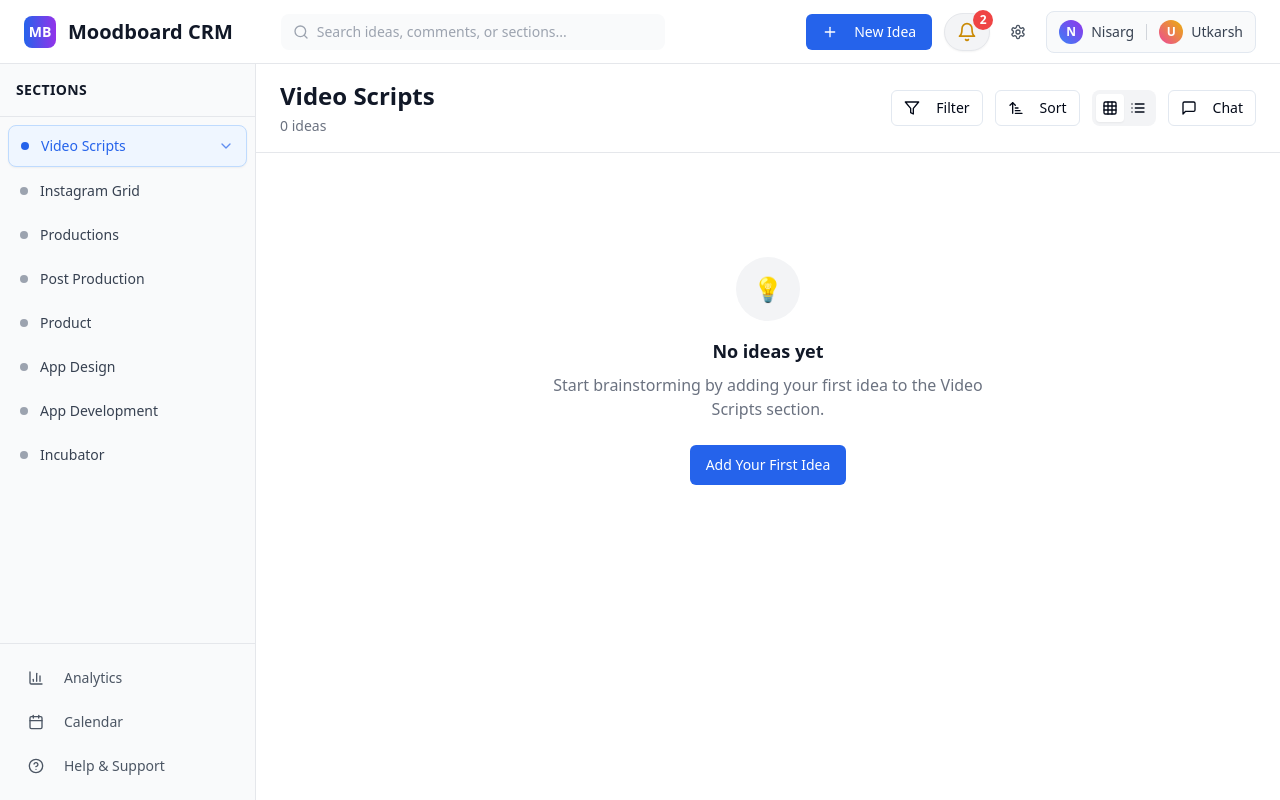
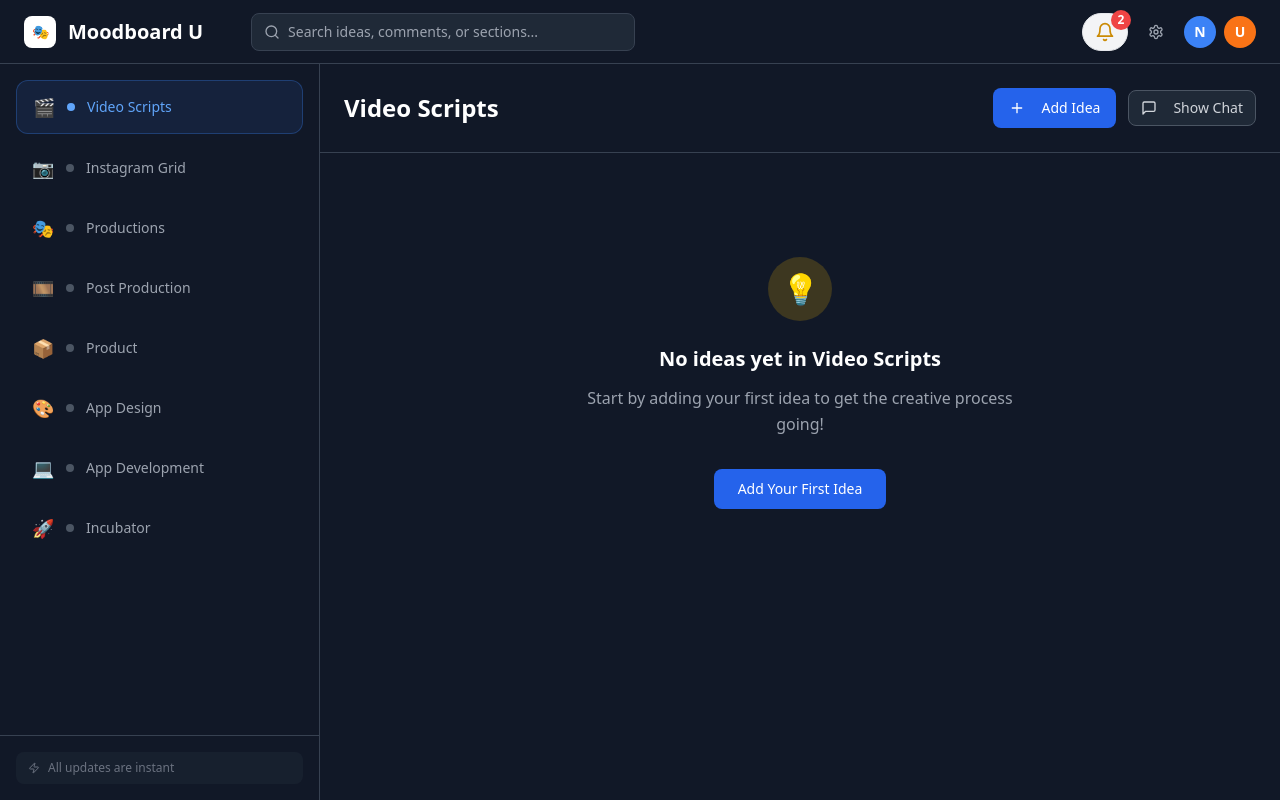
Before and after one commit to 1240-MUITP/mood-hive-collaborate, a React (Vite) app: page / in a window 1280 px wide. Built offline with nearby package versions, Linux system fonts and the light colour scheme.

Commit message:
Refactor: UI improvements based on inspiration
Updated the UI based on the provided inspiration.

```diff
--- a/src/components/CRMHeader.tsx
+++ b/src/components/CRMHeader.tsx
@@ -1,5 +1,5 @@
 
-import { Search, Plus, Bell, Settings, User } from "lucide-react";
+import { Search, Plus, Bell, Settings } from "lucide-react";
 import { Button } from "@/components/ui/button";
 import NotificationDropdown from "./NotificationDropdown";
 
@@ -9,53 +9,38 @@ interface CRMHeaderProps {
 
 export default function CRMHeader({ onAddIdea }: CRMHeaderProps) {
   return (
-    <header className="h-16 bg-white border-b border-gray-200 px-6 flex items-center justify-between shadow-sm">
+    <header className="h-16 bg-gray-900 border-b border-gray-700 px-6 flex items-center justify-between">
       <div className="flex items-center gap-4">
         <div className="flex items-center gap-3">
-          <div className="w-8 h-8 bg-gradient-to-r from-blue-600 to-purple-600 rounded-lg flex items-center justify-center">
-            <span className="text-white font-bold text-sm">MB</span>
+          <div className="w-8 h-8 bg-white rounded-lg flex items-center justify-center">
+            <span className="text-gray-900 font-bold text-sm">🎭</span>
           </div>
-          <h1 className="text-xl font-semibold text-gray-900">Moodboard CRM</h1>
+          <h1 className="text-xl font-semibold text-white">Moodboard U</h1>
         </div>
 
-        <div className="hidden md:flex items-center bg-gray-50 rounded-lg px-3 py-2 w-96 ml-8">
+        <div className="hidden md:flex items-center bg-gray-800 rounded-lg px-3 py-2 w-96 ml-8 border border-gray-700">
           <Search className="w-4 h-4 text-gray-400 mr-2" />
           <input
             type="text"
             placeholder="Search ideas, comments, or sections..."
-            className="bg-transparent border-0 outline-none flex-1 text-sm text-gray-700 placeholder-gray-400"
+            className="bg-transparent border-0 outline-none flex-1 text-sm text-gray-200 placeholder-gray-400"
           />
         </div>
       </div>
 
       <div className="flex items-center gap-3">
-        <Button
-          onClick={onAddIdea}
-          className="bg-blue-600 hover:bg-blue-700 text-white px-4 py-2 h-9"
-        >
-          <Plus className="w-4 h-4 mr-2" />
-          New Idea
+        <NotificationDropdown />
+
+        <Button variant="ghost" size="sm" className="p-2 text-gray-400 hover:text-gray-200 hover:bg-gray-800">
+          <Settings className="w-4 h-4" />
         </Button>
 
-        <NotificationDropdown />
-
-        <Button variant="ghost" size="sm" className="p-2">
-          <Settings className="w-4 h-4 text-gray-600" />
-        </Button>
-
-        <div className="flex items-center gap-2 bg-gray-50 px-3 py-2 rounded-lg border">
-          <div className="flex items-center gap-2">
-            <div className="w-6 h-6 bg-gradient-to-tr from-blue-500 to-purple-600 rounded-full flex items-center justify-center font-bold text-white text-xs">
-              N
-            </div>
-            <span className="text-sm font-medium text-gray-700">Nisarg</span>
+        <div className="flex items-center gap-2">
+          <div className="w-8 h-8 bg-blue-500 rounded-full flex items-center justify-center font-bold text-white text-sm">
+            N
           </div>
-          <div className="w-px h-4 bg-gray-300 mx-1" />
-          <div className="flex items-center gap-2">
-            <div className="w-6 h-6 bg-gradient-to-tr from-pink-500 to-yellow-500 rounded-full flex items-center justify-center font-bold text-white text-xs">
-              U
-            </div>
-            <span className="text-sm font-medium text-gray-700">Utkarsh</span>
+          <div className="w-8 h-8 bg-orange-500 rounded-full flex items-center justify-center font-bold text-white text-sm">
+            U
           </div>
         </div>
       </div>
--- a/src/components/CRMMainContent.tsx
+++ b/src/components/CRMMainContent.tsx
@@ -1,6 +1,6 @@
 
 import { useState } from "react";
-import { MessageSquare, Grid3X3, List, Filter, SortAsc } from "lucide-react";
+import { MessageSquare, Grid3X3, List, Filter, SortAsc, Plus } from "lucide-react";
 import { Button } from "@/components/ui/button";
 import MoodboardCard, { CardData } from "./MoodboardCard";
 import SectionChatPanel from "./SectionChatPanel";
@@ -28,53 +28,31 @@ export default function CRMMainContent({
   const [viewMode, setViewMode] = useState<'grid' | 'list'>('grid');
 
   return (
-    <div className="flex-1 flex flex-col bg-white relative">
+    <div className="flex-1 flex flex-col bg-gray-900 relative">
       {/* Section Header */}
-      <div className="border-b border-gray-200 px-6 py-4">
+      <div className="border-b border-gray-700 px-6 py-6">
         <div className="flex items-center justify-between">
           <div className="flex items-center gap-4">
-            <div>
-              <h1 className="text-2xl font-semibold text-gray-900">{section}</h1>
-              <p className="text-sm text-gray-500 mt-1">
-                {cards.length} {cards.length === 1 ? 'idea' : 'ideas'}
-              </p>
-            </div>
+            <h1 className="text-2xl font-semibold text-white">{section}</h1>
           </div>
 
           <div className="flex items-center gap-3">
-            <Button variant="outline" size="sm">
-              <Filter className="w-4 h-4 mr-2" />
-              Filter
+            <Button
+              onClick={onAddIdea}
+              className="bg-blue-600 hover:bg-blue-700 text-white px-4 py-2 h-10 rounded-lg"
+            >
+              <Plus className="w-4 h-4 mr-2" />
+              Add Idea
             </Button>
 
-            <Button variant="outline" size="sm">
-              <SortAsc className="w-4 h-4 mr-2" />
-              Sort
-            </Button>
-
-            <div className="flex bg-gray-100 rounded-lg p-1">
-              <button
-                onClick={() => setViewMode('grid')}
-                className={`p-1.5 rounded ${viewMode === 'grid' ? 'bg-white shadow-sm' : 'hover:bg-gray-200'}`}
-              >
-                <Grid3X3 className="w-4 h-4" />
-              </button>
-              <button
-                onClick={() => setViewMode('list')}
-                className={`p-1.5 rounded ${viewMode === 'list' ? 'bg-white shadow-sm' : 'hover:bg-gray-200'}`}
-              >
-                <List className="w-4 h-4" />
-              </button>
-            </div>
-
             <Button
-              variant={chatOpen ? "default" : "outline"}
+              variant="outline"
               size="sm"
               onClick={() => setChatOpen(!chatOpen)}
-              className={chatOpen ? "bg-blue-600 text-white" : ""}
+              className={`${chatOpen ? "bg-gray-700 text-white border-gray-600" : "bg-gray-800 text-gray-300 border-gray-600 hover:bg-gray-700"} rounded-lg`}
             >
               <MessageSquare className="w-4 h-4 mr-2" />
-              Chat
+              Show Chat
             </Button>
           </div>
         </div>
@@ -85,14 +63,17 @@ export default function CRMMainContent({
         <div className={`flex-1 p-6 ${chatOpen ? 'pr-0' : ''}`}>
           {cards.length === 0 ? (
             <div className="flex flex-col items-center justify-center py-20 text-center">
-              <div className="w-16 h-16 bg-gray-100 rounded-full flex items-center justify-center mb-4">
-                <span className="text-2xl">💡</span>
+              <div className="w-16 h-16 bg-yellow-500/20 rounded-full flex items-center justify-center mb-6">
+                <span className="text-3xl">💡</span>
               </div>
-              <h3 className="text-lg font-semibold text-gray-900 mb-2">No ideas yet</h3>
-              <p className="text-gray-500 mb-6 max-w-md">
-                Start brainstorming by adding your first idea to the {section} section.
+              <h3 className="text-xl font-semibold text-white mb-3">No ideas yet in {section}</h3>
+              <p className="text-gray-400 mb-8 max-w-md leading-relaxed">
+                Start by adding your first idea to get the creative process going!
               </p>
-              <Button onClick={onAddIdea} className="bg-blue-600 hover:bg-blue-700 text-white">
+              <Button
+                onClick={onAddIdea}
+                className="bg-blue-600 hover:bg-blue-700 text-white px-6 py-3 rounded-lg"
+              >
                 Add Your First Idea
               </Button>
             </div>
@@ -120,7 +101,7 @@ export default function CRMMainContent({
 
         {/* Chat Panel */}
         {chatOpen && (
-          <div className="w-80 border-l border-gray-200 bg-gray-50">
+          <div className="w-80 border-l border-gray-700 bg-gray-800">
             <SectionChatPanel section={section} onClose={() => setChatOpen(false)} />
           </div>
         )}
--- a/src/components/CRMSidebar.tsx
+++ b/src/components/CRMSidebar.tsx
@@ -1,62 +1,78 @@
 
-import { Users, ChevronRight, BarChart3, Calendar, FileText, Settings, HelpCircle } from "lucide-react";
+import { ChevronRight, Zap } from "lucide-react";
 import { Button } from "@/components/ui/button";
 
 const sections = [
   {
     name: "Video Scripts",
-    color: "text-blue-600",
-    bgColor: "bg-blue-50",
-    borderColor: "border-blue-200",
+    color: "text-blue-400",
+    bgColor: "bg-blue-500/10",
+    borderColor: "border-blue-500/30",
+    dotColor: "bg-blue-400",
+    icon: "🎬",
     count: 0
   },
   {
     name: "Instagram Grid",
-    color: "text-pink-600",
-    bgColor: "bg-pink-50",
-    borderColor: "border-pink-200",
+    color: "text-pink-400",
+    bgColor: "bg-pink-500/10",
+    borderColor: "border-pink-500/30",
+    dotColor: "bg-pink-400",
+    icon: "📷",
     count: 0
   },
   {
     name: "Productions",
-    color: "text-yellow-600",
-    bgColor: "bg-yellow-50",
-    borderColor: "border-yellow-200",
+    color: "text-yellow-400",
+    bgColor: "bg-yellow-500/10",
+    borderColor: "border-yellow-500/30",
+    dotColor: "bg-yellow-400",
+    icon: "🎭",
     count: 0
   },
   {
     name: "Post Production",
-    color: "text-orange-600",
-    bgColor: "bg-orange-50",
-    borderColor: "border-orange-200",
+    color: "text-orange-400",
+    bgColor: "bg-orange-500/10",
+    borderColor: "border-orange-500/30",
+    dotColor: "bg-orange-400",
+    icon: "🎞️",
     count: 0
   },
   {
     name: "Product",
-    color: "text-green-600",
-    bgColor: "bg-green-50",
-    borderColor: "border-green-200",
+    color: "text-green-400",
+    bgColor: "bg-green-500/10",
+    borderColor: "border-green-500/30",
+    dotColor: "bg-green-400",
+    icon: "📦",
     count: 0
   },
   {
     name: "App Design",
-    color: "text-violet-600",
-    bgColor: "bg-violet-50",
-    borderColor: "border-violet-200",
+    color: "text-violet-400",
+    bgColor: "bg-violet-500/10",
+    borderColor: "border-violet-500/30",
+    dotColor: "bg-violet-400",
+    icon: "🎨",
     count: 0
   },
   {
     name: "App Development",
-    color: "text-cyan-600",
-    bgColor: "bg-cyan-50",
-    borderColor: "border-cyan-200",
+    color: "text-cyan-400",
+    bgColor: "bg-cyan-500/10",
+    borderColor: "border-cyan-500/30",
+    dotColor: "bg-cyan-400",
+    icon: "💻",
     count: 0
   },
   {
     name: "Incubator",
-    color: "text-rose-600",
-    bgColor: "bg-rose-50",
-    borderColor: "border-rose-200",
+    color: "text-rose-400",
+    bgColor: "bg-rose-500/10",
+    borderColor: "border-rose-500/30",
+    dotColor: "bg-rose-400",
+    icon: "🚀",
     count: 0
   }
 ];
@@ -69,55 +85,41 @@ interface CRMSidebarProps {
 
 export default function CRMSidebar({ currentSection, setSection, sectionCounts }: CRMSidebarProps) {
   return (
-    <aside className="w-64 bg-gray-50 border-r border-gray-200 flex flex-col h-full">
-      <div className="p-4 border-b border-gray-200">
-        <h2 className="text-sm font-semibold text-gray-900 uppercase tracking-wide">Sections</h2>
-      </div>
-
-      <nav className="flex-1 p-2 space-y-1">
+    <aside className="w-80 bg-gray-900 border-r border-gray-700 flex flex-col h-full">
+      <nav className="flex-1 p-4 space-y-2">
         {sections.map(sec => (
           <button
             key={sec.name}
-            className={`w-full flex items-center justify-between rounded-lg px-3 py-2.5 text-sm font-medium transition-all hover:bg-white hover:shadow-sm group ${
+            className={`w-full flex items-center justify-between rounded-xl px-4 py-3 text-sm font-medium transition-all group ${
               currentSection === sec.name
-                ? `${sec.bgColor} ${sec.color} shadow-sm border ${sec.borderColor}`
-                : "text-gray-700 hover:text-gray-900"
+                ? `${sec.bgColor} ${sec.color} border ${sec.borderColor}`
+                : "text-gray-400 hover:text-gray-200 hover:bg-gray-800/50"
             }`}
             onClick={() => setSection(sec.name)}
           >
             <div className="flex items-center gap-3">
-              <span className={`inline-block w-2 h-2 rounded-full ${currentSection === sec.name ? 'bg-current' : 'bg-gray-400'}`} />
+              <span className="text-lg">{sec.icon}</span>
+              <span className={`inline-block w-2 h-2 rounded-full ${currentSection === sec.name ? sec.dotColor : 'bg-gray-600'}`} />
               <span className="truncate">{sec.name}</span>
             </div>
             <div className="flex items-center gap-2">
               {sectionCounts[sec.name] > 0 && (
-                <span className={`text-xs px-2 py-0.5 rounded-full ${
-                  currentSection === sec.name ? 'bg-white bg-opacity-70' : 'bg-gray-200 text-gray-600'
+                <span className={`text-xs px-2 py-1 rounded-full ${
+                  currentSection === sec.name ? 'bg-white/20' : 'bg-gray-700 text-gray-300'
                 }`}>
                   {sectionCounts[sec.name]}
                 </span>
               )}
-              <ChevronRight className={`w-4 h-4 transition-transform ${
-                currentSection === sec.name ? 'rotate-90 opacity-70' : 'opacity-0 group-hover:opacity-50'
-              }`} />
             </div>
           </button>
         ))}
       </nav>
 
-      <div className="p-4 border-t border-gray-200 space-y-2">
-        <Button variant="ghost" size="sm" className="w-full justify-start text-gray-600 hover:text-gray-900">
-          <BarChart3 className="w-4 h-4 mr-3" />
-          Analytics
-        </Button>
-        <Button variant="ghost" size="sm" className="w-full justify-start text-gray-600 hover:text-gray-900">
-          <Calendar className="w-4 h-4 mr-3" />
-          Calendar
-        </Button>
-        <Button variant="ghost" size="sm" className="w-full justify-start text-gray-600 hover:text-gray-900">
-          <HelpCircle className="w-4 h-4 mr-3" />
-          Help & Support
-        </Button>
+      <div className="p-4 border-t border-gray-700">
+        <div className="flex items-center gap-2 text-xs text-gray-500 bg-gray-800/50 rounded-lg px-3 py-2">
+          <Zap className="w-3 h-3" />
+          <span>All updates are instant</span>
+        </div>
       </div>
     </aside>
   );
--- a/src/pages/Index.tsx
+++ b/src/pages/Index.tsx
@@ -1,4 +1,3 @@
-
 import { useState } from "react";
 import { CardData, Comment } from "../components/MoodboardCard";
 import AddIdeaModal from "../components/AddIdeaModal";
@@ -133,7 +132,7 @@ export default function Index() {
   }
 
   return (
-    <div className="h-screen flex flex-col bg-gray-50">
+    <div className="h-screen flex flex-col bg-gray-900">
       <CRMHeader onAddIdea={() => setAddOpen(true)} />
 
       <div className="flex-1 flex overflow-hidden">
```
Also changed, not shown: src/components/MoodboardCard.tsx (+21 -22 lines), src/components/SectionChatPanel.tsx (+33 -19 lines).
